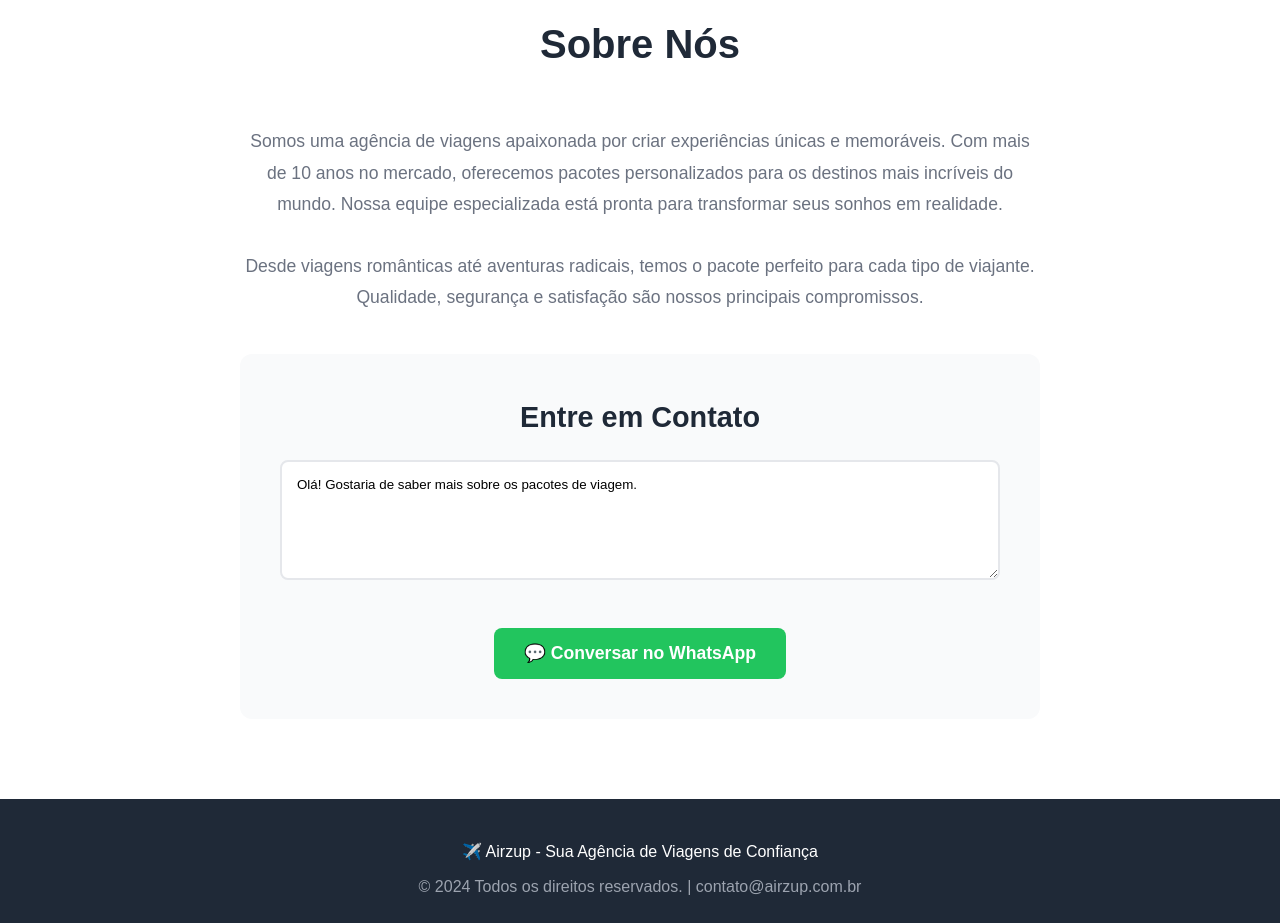
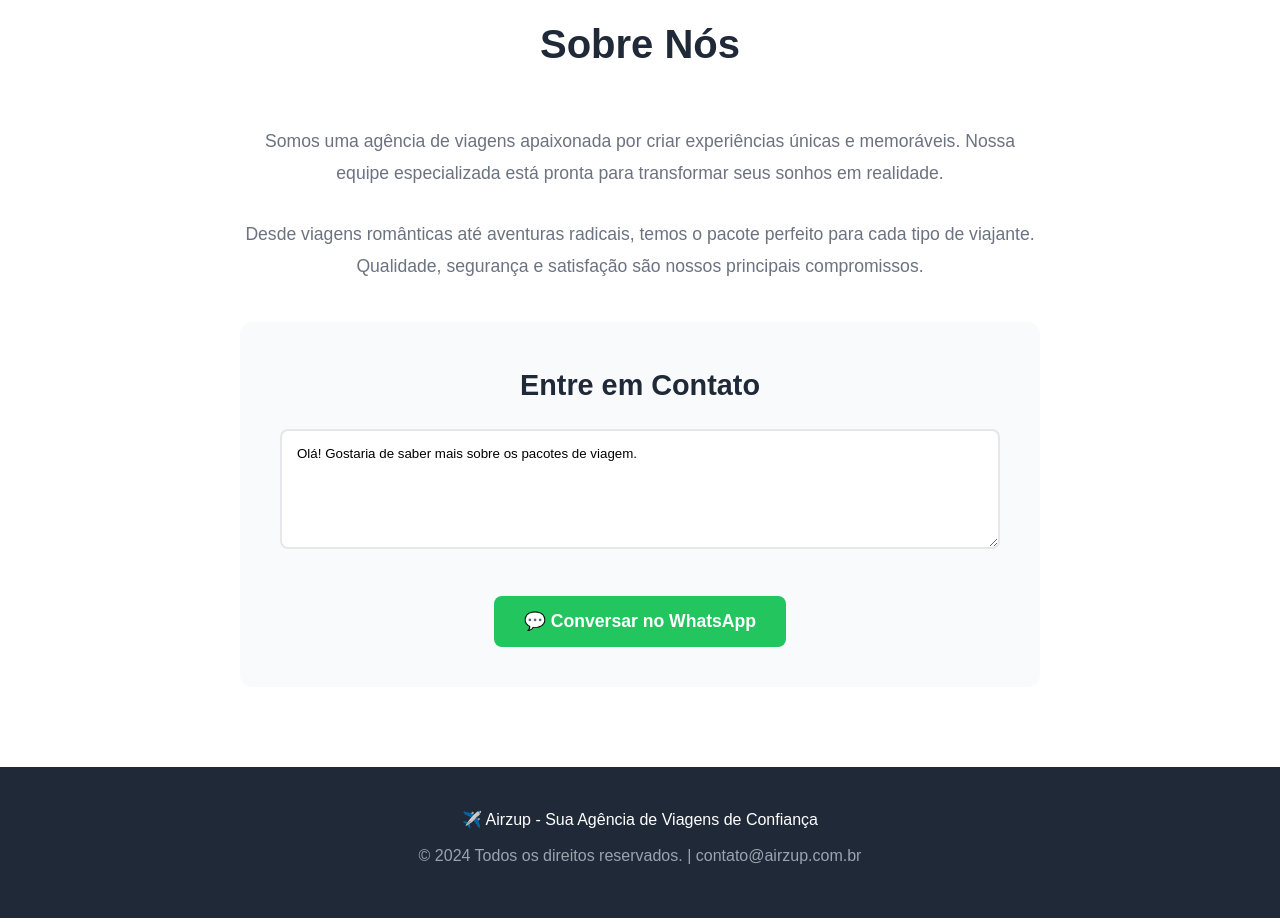
Before and after one commit to taina-ro/airzup_, a plain HTML site: page index.html in a window 1280 px wide. Shown: the part 1600-2523 px from the top of the page. Drawn offline with Linux system fonts and the light colour scheme.

Commit message:
Update index.html

```diff
--- a/index.html
+++ b/index.html
@@ -479,8 +479,7 @@
                 <h2 class="section-title">Sobre Nós</h2>
                 <p class="about-text">
                     Somos uma agência de viagens apaixonada por criar experiências únicas e memoráveis.
-                    Com mais de 10 anos no mercado, oferecemos pacotes personalizados para os destinos
-                    mais incríveis do mundo. Nossa equipe especializada está pronta para transformar
+                    Nossa equipe especializada está pronta para transformar
                     seus sonhos em realidade.
                 </p>
                 <p class="about-text">
```
